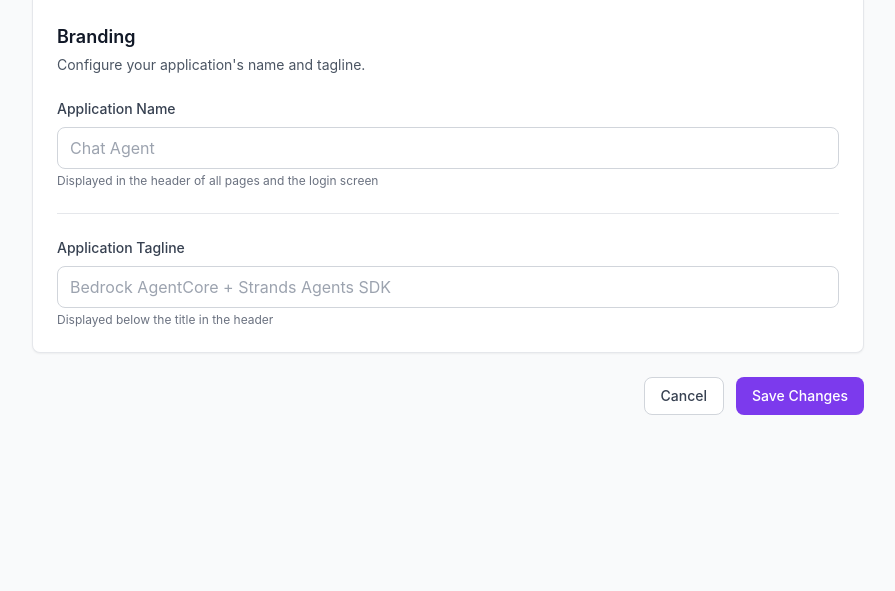
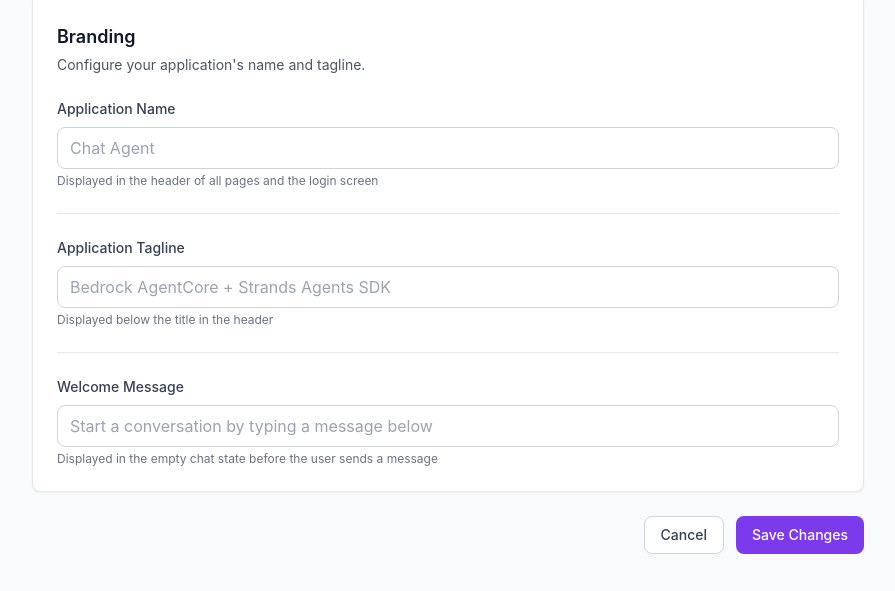
Before and after one commit to aws-samples/sample-strands-agentcore-starter, a Python web app: template chatapp/app/templates/admin/settings.html in a window 1280 px wide. Shown: the part 209-800 px from the top of the page, without its empty margins (192-1087 px from the left). Run offline with Jinja, Linux system fonts and the light colour scheme; the template is opened without the code that fills it, so the values that code supplies are empty; some libraries are stand-ins or nearby versions.

Commit message:
add user configurable Chat Welcome Message

```diff
--- a/chatapp/app/helpers/settings.py
+++ b/chatapp/app/helpers/settings.py
@@ -13,6 +13,7 @@ DEFAULT_APP_TITLE = "Chat Agent"
 DEFAULT_APP_SUBTITLE = "Bedrock AgentCore + Strands Agents SDK"
 DEFAULT_LOGO_URL = "/static/favicon.svg"
 DEFAULT_CHAT_LOGO_URL = "/static/chat-placeholder.svg"
+DEFAULT_WELCOME_MESSAGE = "Start a conversation by typing a message below"
 
 # Default theme colors (purple theme)
 DEFAULT_PRIMARY_COLOR = "#7c3aed"  # Purple 600
@@ -152,6 +153,7 @@ async def get_app_settings() -> Dict[str, Any]:
         "app_subtitle": settings.get("app_subtitle").setting_value if "app_subtitle" in settings else DEFAULT_APP_SUBTITLE,
         "logo_url": settings.get("logo_url").setting_value if "logo_url" in settings else DEFAULT_LOGO_URL,
         "chat_logo_url": settings.get("chat_logo_url").setting_value if "chat_logo_url" in settings else DEFAULT_CHAT_LOGO_URL,
+        "welcome_message": settings.get("welcome_message").setting_value if "welcome_message" in settings else DEFAULT_WELCOME_MESSAGE,
         # Theme colors
         "primary_color": primary_color,
         "secondary_color": secondary_color,
--- a/chatapp/app/static/js/chat.js
+++ b/chatapp/app/static/js/chat.js
@@ -533,10 +533,10 @@ function startNewChat() {
             textCenter.appendChild(welcomeP);
         }
 
-        // Add instruction text
+        // Add instruction text (use configurable welcome message)
         const instructionP = document.createElement('p');
         instructionP.className = 'text-gray-500 text-base';
-        instructionP.textContent = 'Start a conversation by typing a message below';
+        instructionP.textContent = window.welcomeMessage || 'Start a conversation by typing a message below';
         textCenter.appendChild(instructionP);
 
         emptyState.appendChild(textCenter);
--- a/chatapp/app/templates/admin/settings.html
+++ b/chatapp/app/templates/admin/settings.html
@@ -127,7 +127,7 @@
                     </div>
 
                     <!-- App Subtitle -->
-                    <div>
+                    <div class="mb-6 pb-6 border-b border-gray-200">
                         <label for="app_subtitle" class="block text-sm font-medium text-gray-700 mb-2">
                             Application Tagline
                         </label>
@@ -143,6 +143,26 @@
                         />
                         <p class="mt-1 text-xs text-gray-500">
                             Displayed below the title in the header
+                        </p>
+                    </div>
+
+                    <!-- Welcome Message -->
+                    <div>
+                        <label for="welcome_message" class="block text-sm font-medium text-gray-700 mb-2">
+                            Welcome Message
+                        </label>
+                        <input
+                            type="text"
+                            id="welcome_message"
+                            name="welcome_message"
+                            value="{{ welcome_message }}"
+                            required
+                            maxlength="200"
+                            class="w-full px-3 py-2 border border-gray-300 rounded-lg focus:ring-2 focus:ring-primary-500 focus:border-transparent"
+                            placeholder="Start a conversation by typing a message below"
+                        />
+                        <p class="mt-1 text-xs text-gray-500">
+                            Displayed in the empty chat state before the user sends a message
                         </p>
                     </div>
                 </div>
@@ -335,6 +355,7 @@ let isSubmitting = false;
 const originalValues = {
     app_title: '{{ app_title }}',
     app_subtitle: '{{ app_subtitle }}',
+    welcome_message: '{{ welcome_message }}',
     logo_url: '{{ logo_url }}',
     chat_logo_url: '{{ chat_logo_url }}',
     primary_color: '{{ primary_color }}',
@@ -391,6 +412,7 @@ function cancelChanges() {
     // Reset branding fields
     document.getElementById('app_title').value = originalValues.app_title;
     document.getElementById('app_subtitle').value = originalValues.app_subtitle;
+    document.getElementById('welcome_message').value = originalValues.welcome_message;
     document.getElementById('logo-preview').src = originalValues.logo_url;
     document.getElementById('chat-logo-preview').src = originalValues.chat_logo_url;
     document.getElementById('logo_file').value = '';
--- a/chatapp/app/templates/chat.html
+++ b/chatapp/app/templates/chat.html
@@ -37,7 +37,7 @@
                         <p class="text-gray-700 text-lg font-medium mb-2">Welcome, {{ user_email }}</p>
                         {% endif %}
                         <p class="text-gray-500 text-base">
-                            Start a conversation by typing a message below
+                            {{ welcome_message if welcome_message is defined else 'Start a conversation by typing a message below' }}
                         </p>
                     </div>
                 </div>
@@ -204,9 +204,10 @@
 {% endblock %}
 
 {% block scripts %}
-<!-- Pass user email to JavaScript for new chat empty state -->
+<!-- Pass user email and welcome message to JavaScript for new chat empty state -->
 <script>
     window.userEmail = {{ user_email|tojson if user_email else 'null' }};
+    window.welcomeMessage = {{ (welcome_message if welcome_message is defined else 'Start a conversation by typing a message below')|tojson }};
 </script>
 <!-- Chat application JavaScript -->
 <script src="/static/js/chat.js"></script>
```
Also changed, not shown: chatapp/app/routes/app_settings.py (+14 -0 lines).
